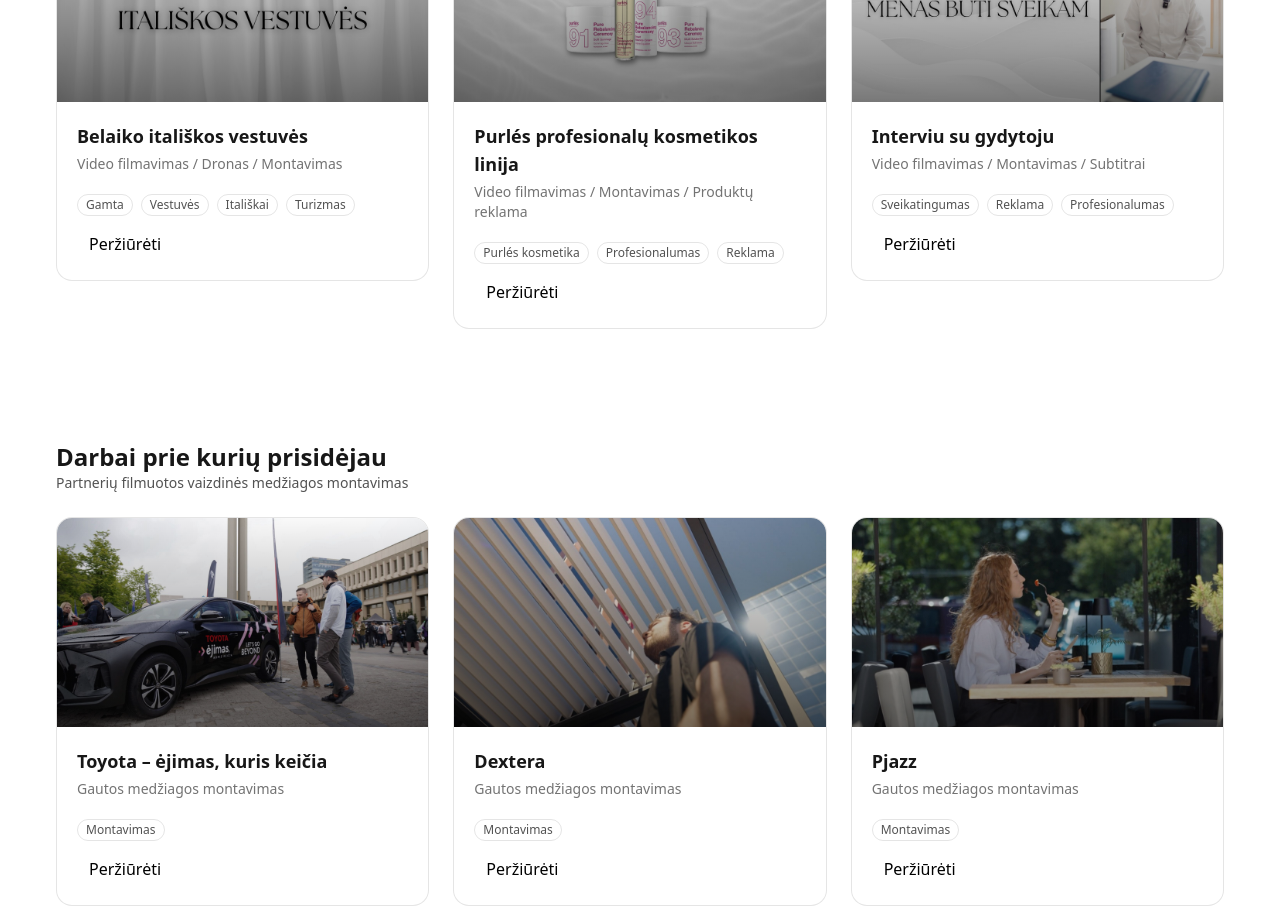
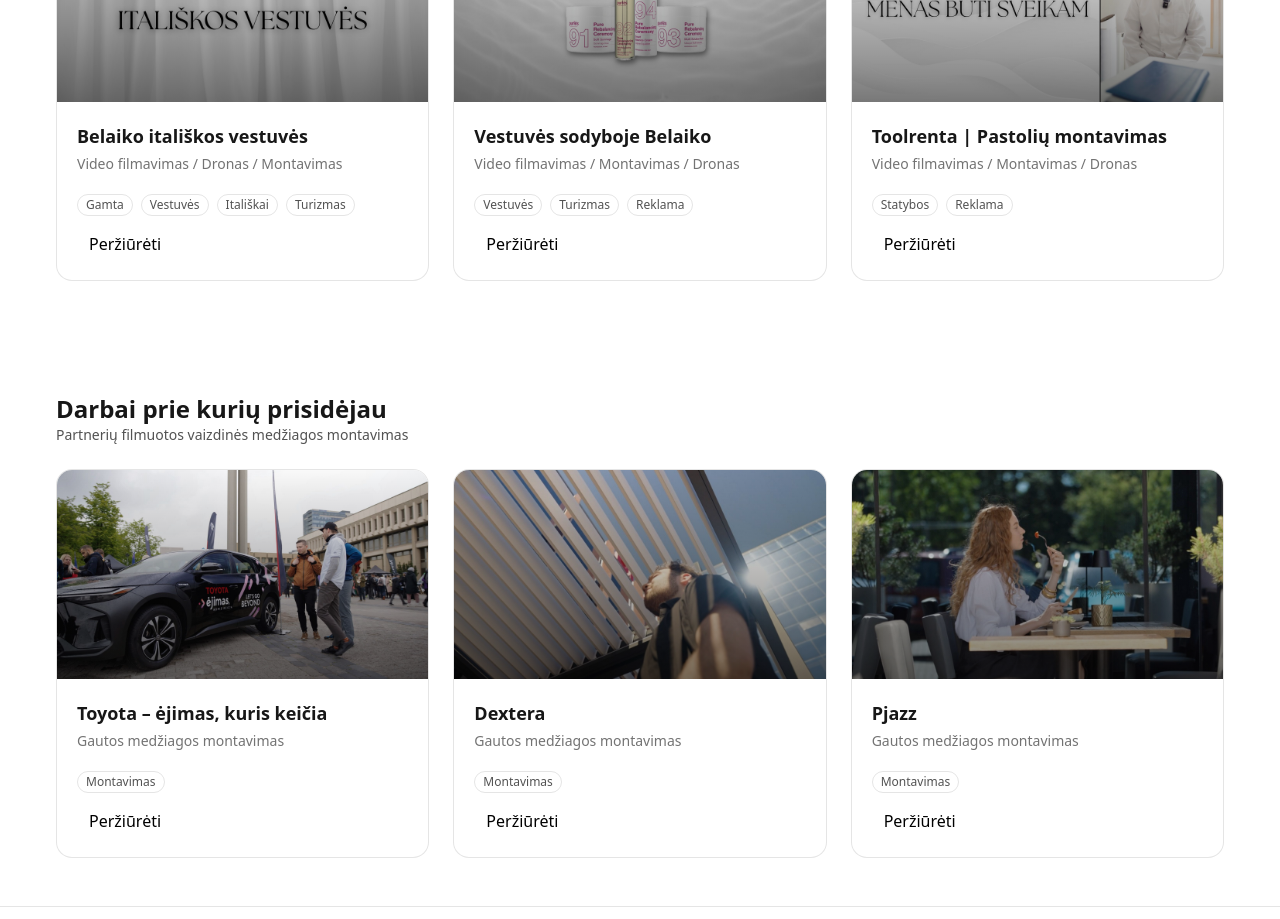
Before and after one commit to vytautasmedia/Vytautas-Portfolio, a React (Vite) app: page / in a window 1280 px wide. Shown: the part 1380-2299 px from the top of the page. Built offline with nearby package versions, Linux system fonts and the light colour scheme.

Commit message:
Update App.tsx

```diff
--- a/src/App.tsx
+++ b/src/App.tsx
@@ -91,18 +91,18 @@ const PROJECTS_BOTTOM = [
     tags: ['Gamta', 'Vestuvės', 'Itališkai', 'Turizmas'],
   },
   {
-    title: 'Purlés profesionalų kosmetikos linija',
-    role: 'Video filmavimas / Montavimas / Produktų reklama',
+    title: 'Vestuvės sodyboje Belaiko',
+    role: 'Video filmavimas / Montavimas / Dronas',
     cover: '/covers/purles.jpg',
-    link: 'https://youtube.com/shorts/VNsLseKWxC0',
-    tags: ['Purlés kosmetika', 'Profesionalumas', 'Reklama'],
+    link: 'https://youtube.com/shorts/NwodhYKLHJA',
+    tags: ['Vestuvės', 'Turizmas', 'Reklama'],
   },
   {
-    title: 'Interviu su gydytoju',
-    role: 'Video filmavimas / Montavimas / Subtitrai',
+    title: 'Toolrenta | Pastolių montavimas ',
+    role: 'Video filmavimas / Montavimas / Dronas',
     cover: '/covers/dziugelis.jpg',
-    link: 'https://youtube.com/shorts/YXkr9E3q6GE',
-    tags: ['Sveikatingumas', 'Reklama', 'Profesionalumas'],
+    link: 'https://youtube.com/shorts/15TzXgtX9vU',
+    tags: ['Statybos', 'Reklama'],
   },
 ]
 
```
